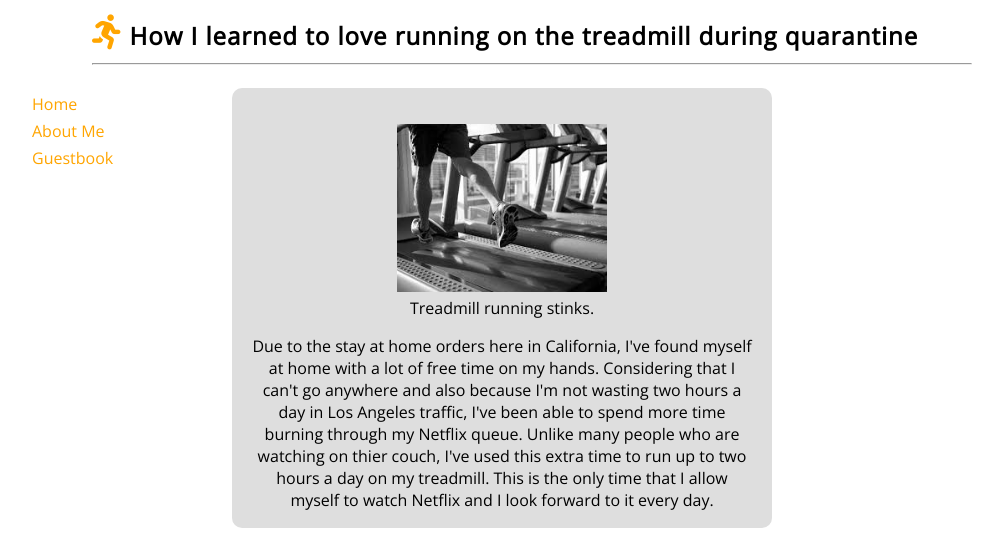
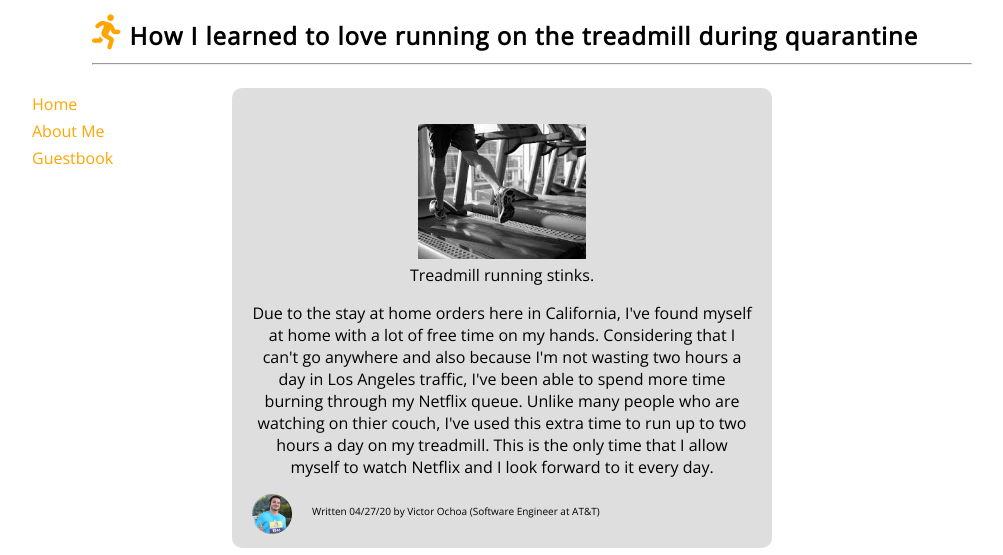
Before and after one commit to VictorMOchoa/Personal-Blog-Website, a plain HTML site: page blog_post.html in a window 1280 px wide. Shown: the top 555 px of the page, without its empty margins (108-1111 px from the left). Drawn offline with nearby package versions, Linux system fonts and the light colour scheme.

Commit message:
Added author info

```diff
--- a/blog_post.html
+++ b/blog_post.html
@@ -31,6 +31,10 @@
             <figcaption>Treadmill running stinks.</figcaption>
           </figure>
           <p>Due to the stay at home orders here in California, I've found myself at home with a lot of free time on my hands. Considering that I can't go anywhere and also because I'm not wasting two hours a day in Los Angeles traffic, I've been able to spend more time burning through my Netflix queue. Unlike many people who are watching on thier couch, I've used this extra time to run up to two hours a day on my treadmill. This is the only time that I allow myself to watch Netflix and I look forward to it every day.</p>
+          <div id="author-div">
+            <img id="avatar" src="images/avatar.png"></img>
+            <p id="blog-info">Written 04/27/20 by Victor Ochoa (Software Engineer at AT&T)</p>
+          </div>
         </div>
       </div>
       <div id="footer" class="container-element">
--- a/css/blog_post.css
+++ b/css/blog_post.css
@@ -2,7 +2,7 @@
   text-align: center;
   background-color: #dedede;
   width: 500px;
-  height: 400px;
+  height: 420px;
   padding: 20px;
   border-radius: 10px;
   margin-left: 50px;
@@ -23,9 +23,23 @@
  }
 }
 
+#author-div {
+  font-size: 10px;
+  display: inline-flex;
+}
+
+#avatar {
+  height: 8%;
+  width: 8%;
+}
+
+#blog-info {
+  margin-left: 20px;
+}
+
 
 #card-image {
-  width: 50%;
+  width: 40%;
   -webkit-filter: grayscale(100%); /* Safari 6.0 - 9.0 */
   filter: grayscale(100%);
 }
```
Also changed, not shown: images/avatar.png (added).
